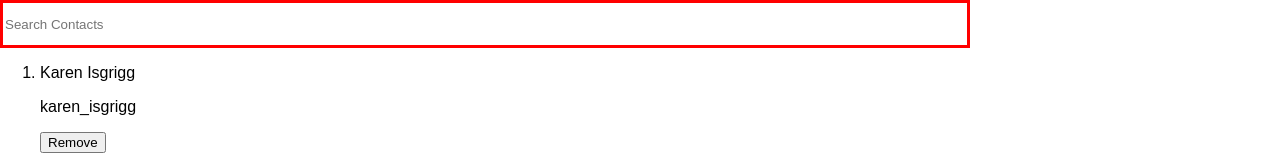
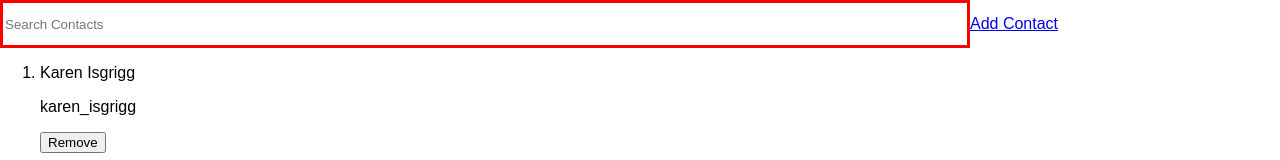
Before and after one commit to manoj1202/contactList-Testing, a React (Create React App) app: page / in a window 1280 px wide. Shown: the top 160 px of the page. Built offline with nearby package versions, Linux system fonts and the light colour scheme.

Commit message:
using React Router

```diff
--- a/src/ListContacts.js
+++ b/src/ListContacts.js
@@ -103,6 +103,11 @@ class ListContacts extends Component{
                         value= {query}
                         onChange = {(event) => this.updateQuery(event.target.value)}
                     />
+                    <a href="#Create"
+                        onClick={() => ({})}
+                        className="add-contact">
+                        Add Contact
+                    </a>
                 </div>
                 {showingContacts.length !== contacts.length && (
                   <div className='showing-contacts'>
```
